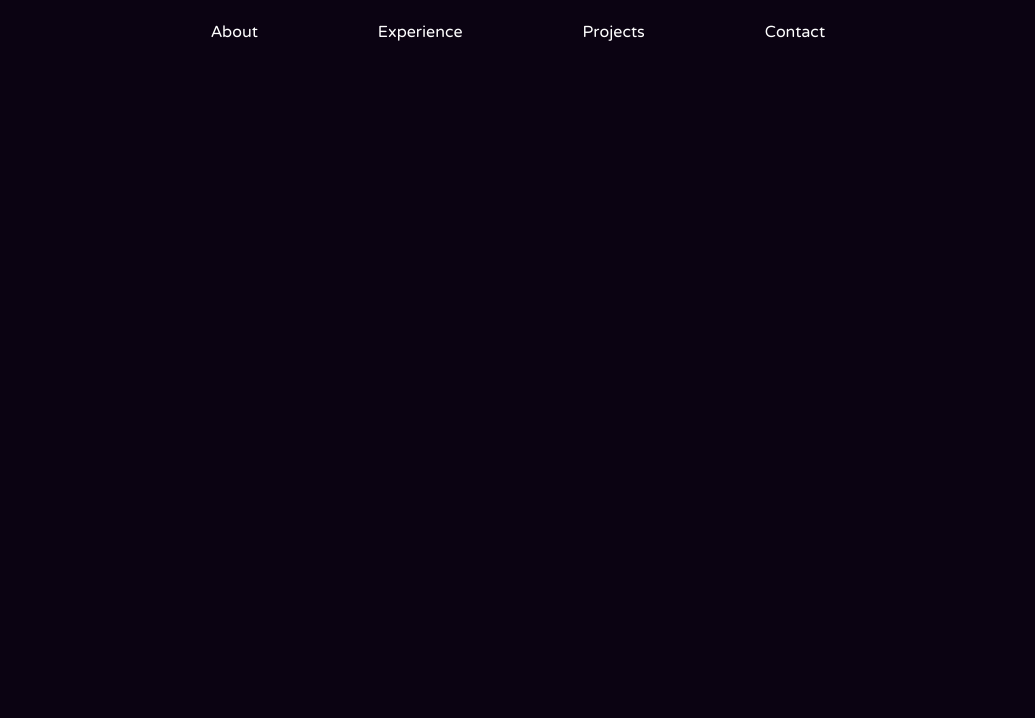
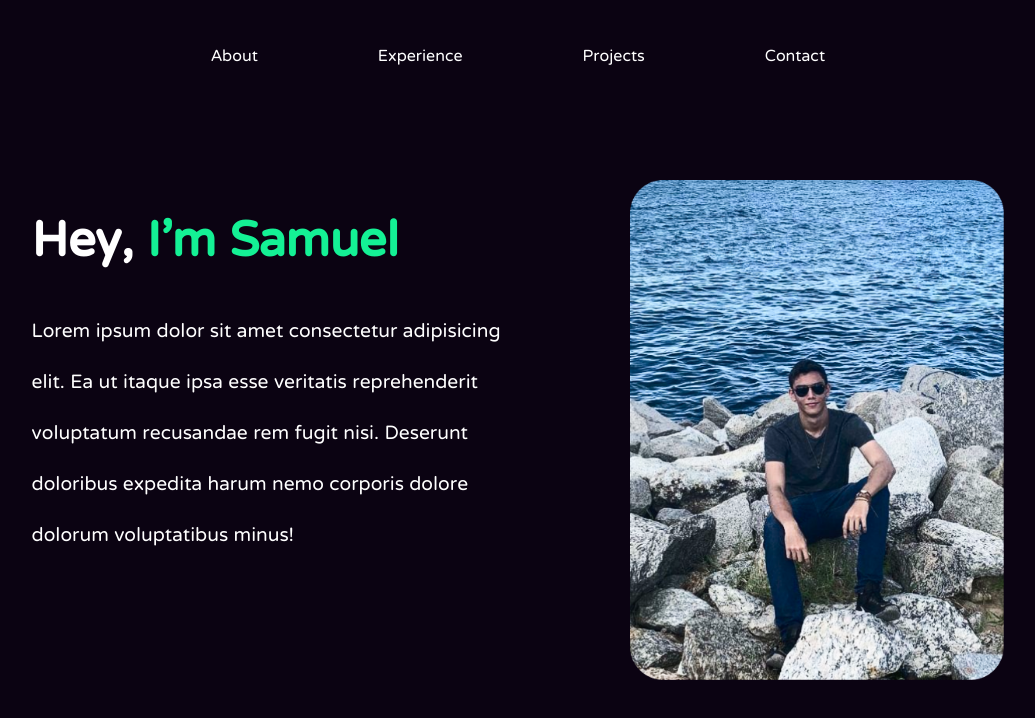
Before and after one commit to samuel-neves/portfolio, a Next.js app: page / in a window 1280 px wide. Shown: the top 718 px of the page, without its empty margins (122-1157 px from the left). Built offline with nearby package versions, Linux system fonts and the light colour scheme.

Commit message:
feat: header animation

```diff
--- a/components/Header/index.tsx
+++ b/components/Header/index.tsx
@@ -2,13 +2,19 @@ import React from 'react';
 
 import { Container, HeaderButton, HeaderUnderLine } from './styles';
 
-const Header: React.FC = () => {
+interface HeaderComponentProps {
+  scrolled: boolean;
+}
+
+export type { HeaderComponentProps };
+
+const Header: React.FC<HeaderComponentProps> = ({ scrolled }) => {
   const menuItems = ['About', 'Experience', 'Projects', 'Contact'];
 
   return (
-    <Container>
+    <Container scrolled={scrolled}>
       {menuItems.map(item => (
-        <HeaderButton>
+        <HeaderButton scrolled={scrolled}>
           <h1>{item}</h1>
           <HeaderUnderLine />
         </HeaderButton>
--- a/components/Header/styles.ts
+++ b/components/Header/styles.ts
@@ -1,6 +1,7 @@
 import styled from 'styled-components';
+import { HeaderComponentProps } from './index';
 
-export const Container = styled.div`
+export const Container = styled.div<HeaderComponentProps>`
   position: fixed;
   top: 0;
   left: 0;
@@ -8,13 +9,16 @@ export const Container = styled.div`
   display: flex;
   align-items: center;
   justify-content: center;
+  background-color: ${props => (props.scrolled ? '#00000066' : 'transparent')};
+  transition: all 0.2s ease-out;
 `;
 
-export const HeaderButton = styled.button`
+export const HeaderButton = styled.button<HeaderComponentProps>`
   color: ${props => props.theme.color};
-  margin: 12px 48px;
+  margin: ${props => (props.scrolled ? '12px' : '36px')} 48px;
   padding: 0 12px;
   font-size: 20px;
+  transition: all 0.2s ease-out;
 
   h1 {
     font-size: 20px;
@@ -48,7 +52,7 @@ export const HeaderUnderLine = styled.div`
   box-shadow: 1px 1px 6px ${props => props.theme.accentColor};
   height: 4px;
   border-radius: 4px;
-  width: 90%;
+  width: 100%;
   position: relative;
   top: -8px;
   opacity: 0;
--- a/pages/index.tsx
+++ b/pages/index.tsx
@@ -1,11 +1,26 @@
 import type { NextPage } from 'next';
 import Head from 'next/head';
 import { ThemeProvider } from 'styled-components';
+import { useEffect, useState } from 'react';
 import { GlobalStyle, theme, Container } from '../styles/global';
 
-import { Header } from '../components';
+import { Header, IntroductionSection } from '../components';
 
 const Home: NextPage = () => {
+  const [scrollY, setScrollY] = useState(0);
+
+  useEffect(() => {
+    const handleScroll = () => {
+      setScrollY(window.scrollY);
+    };
+    handleScroll();
+
+    window.addEventListener('scroll', handleScroll);
+    return () => {
+      window.removeEventListener('scroll', handleScroll);
+    };
+  }, []);
+
   return (
     <>
       <ThemeProvider theme={theme}>
@@ -16,7 +31,8 @@ const Home: NextPage = () => {
           <link rel="stylesheet" href="/fonts.css" />
         </Head>
         <Container>
-          <Header />
+          <Header scrolled={!!scrollY} />
+          <IntroductionSection />
         </Container>
       </ThemeProvider>
       <GlobalStyle />
--- a/styles/global.ts
+++ b/styles/global.ts
@@ -7,7 +7,7 @@ export const theme = {
 };
 
 export const Container = styled.div`
-  min-height: 100vh;
+  padding: 0 12vw;
 `;
 
 export const GlobalStyle = createGlobalStyle`
@@ -15,6 +15,7 @@ export const GlobalStyle = createGlobalStyle`
     font-family: 'NTR';
     padding: 0;
     margin: 0;
+    color: ${theme.color};
   }
 
   body {
```
